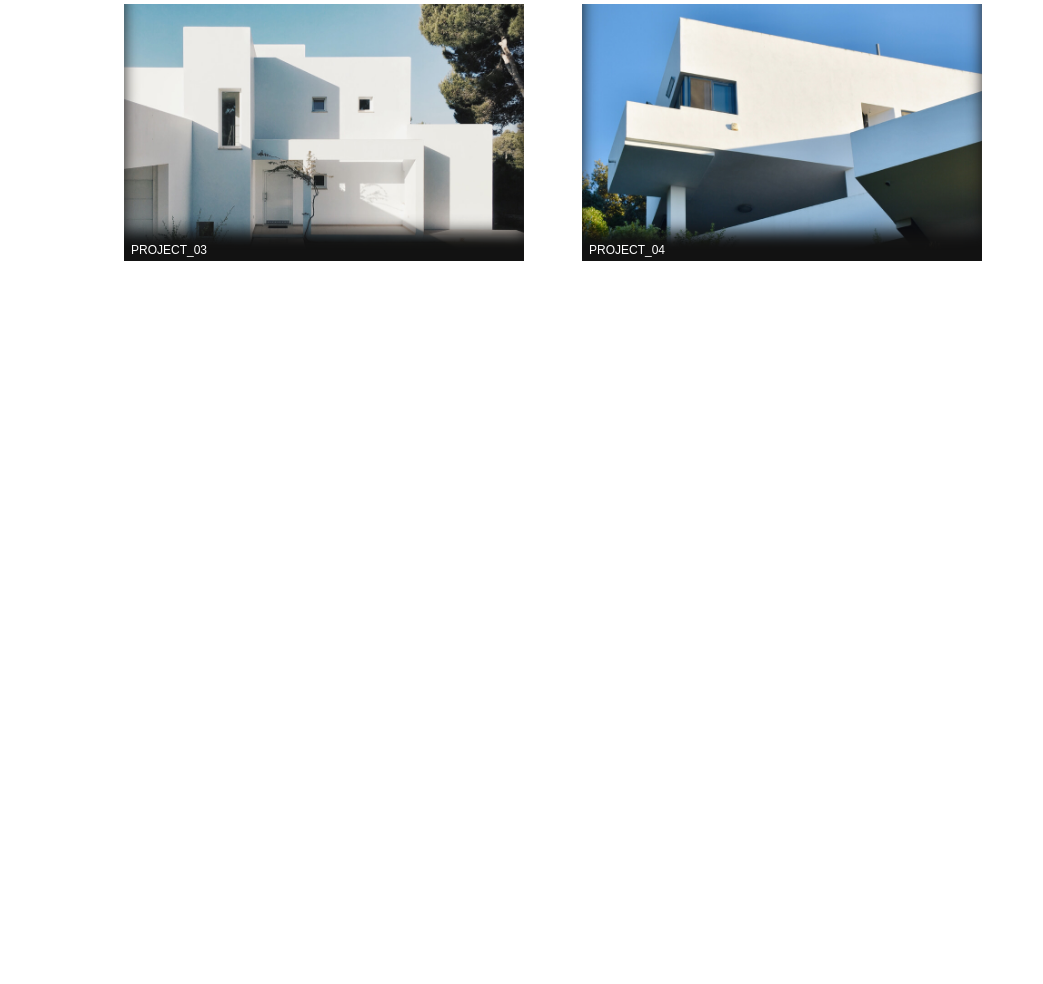
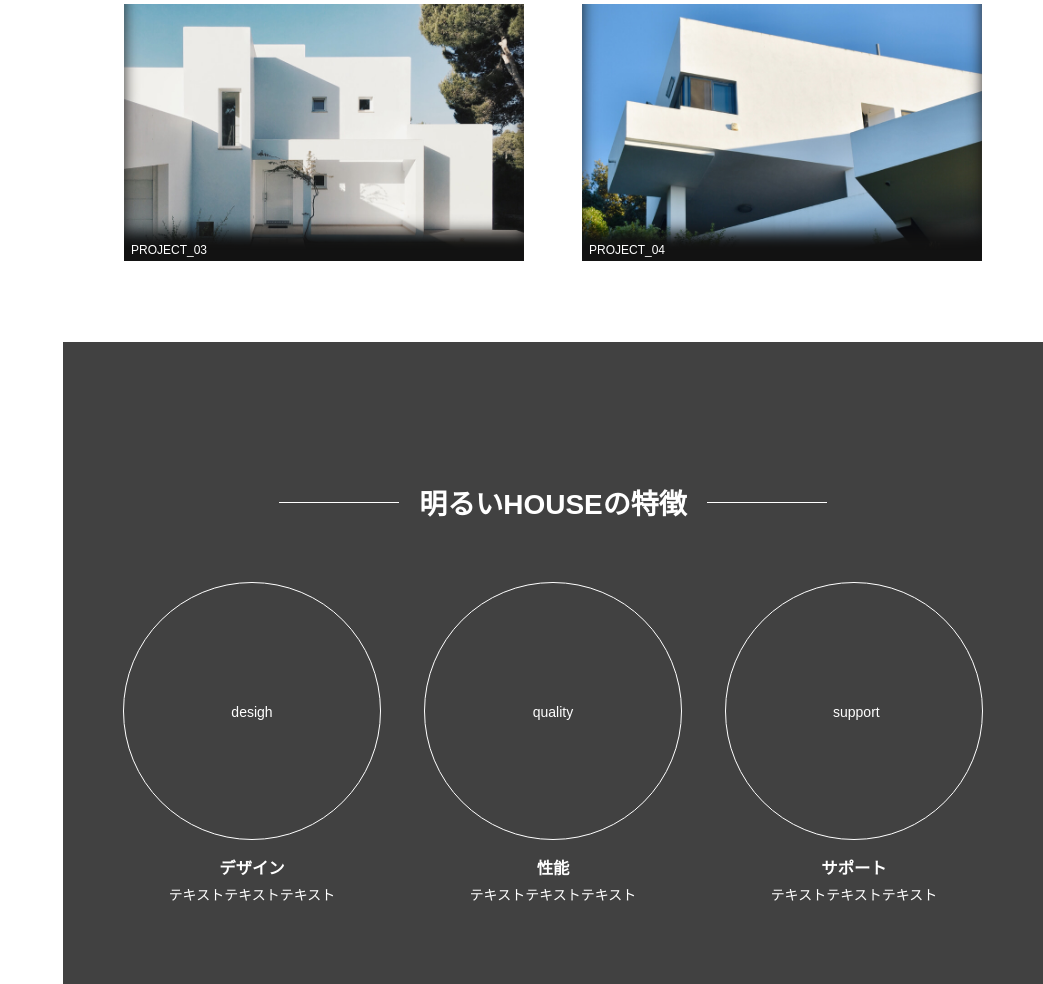
Before and after one commit to azma24/Brighthouse, a website: page index.html in a window 1280 px wide. Shown: the part 1353-2337 px from the top of the page, without its empty margins (237-1280 px from the left). Before the commit the page ends 1695 px from the top, so only its background shows below. Drawn offline with Linux system fonts and the light colour scheme.

Commit message:
feat: 特徴セクションを追加

```diff
--- a/assets/scss/style.scss
+++ b/assets/scss/style.scss
@@ -175,3 +175,34 @@ button {
     font-size: 0.75rem;
   }
 }
+
+// feature
+.feature {
+  background-color: rgba(18, 18, 18, 0.8);
+  &__list {
+    display: flex;
+    justify-content: space-between;
+    align-items: center;
+  }
+
+  &__item {
+    color: #fff;
+    text-align: center;
+  }
+
+  &__item a {
+    padding: 121px 107px;
+    width: 258px;
+    height: 258px;
+    border-radius: 50%;
+    border: #fff 1px solid;
+  }
+
+  &__item h3 {
+    margin-top: 15px;
+  }
+
+  &__item p {
+    margin-top: 5px;
+  }
+}
--- a/index.html
+++ b/index.html
@@ -149,6 +149,31 @@
           </ul>
         </div>
       </section>
+
+      <section class="feature">
+        <div class="inner">
+          <div class="section-title section-title--white">
+            <h2 class="section-title__heading">明るいHOUSEの特徴</h2>
+          </div>
+          <ul class="feature__list">
+            <li class="feature__item">
+              <a href="">desigh</a>
+              <h3>デザイン</h3>
+              <p>テキストテキストテキスト</p>
+            </li>
+            <li class="feature__item">
+              <a href="">quality</a>
+              <h3>性能</h3>
+              <p>テキストテキストテキスト</p>
+            </li>
+            <li class="feature__item">
+              <a href="">support</a>
+              <h3>サポート</h3>
+              <p>テキストテキストテキスト</p>
+            </li>
+          </ul>
+        </div>
+      </section>
     </main>
   </body>
 </html>
```
Also changed, not shown: assets/css/style.css.
